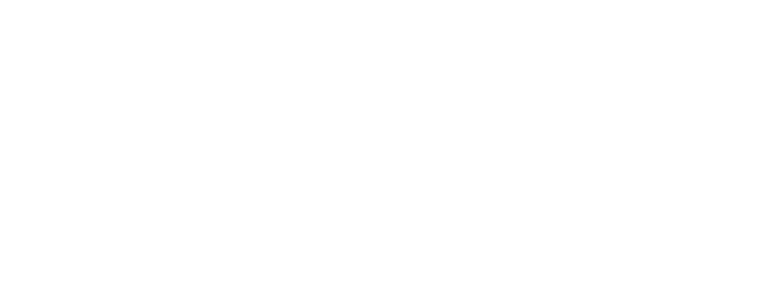
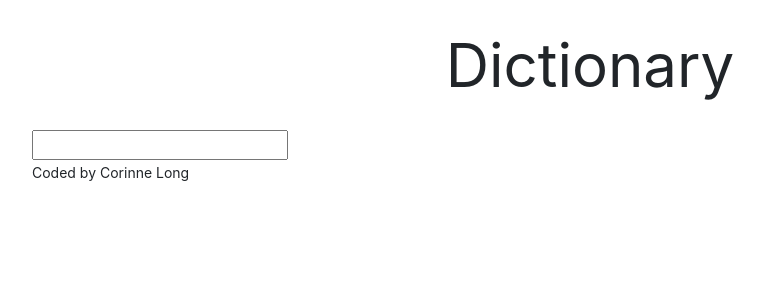
Before and after one commit to boschmac/dictionary-react, a React (Create React App) app: page / in a window 1280 px wide. Shown: the top 300 px of the page, without its empty margins (50-814 px from the left). Built offline with nearby package versions, Linux system fonts and the light colour scheme.

Commit message:
Setting up word search for dictionary

```diff
--- a/package.json
+++ b/package.json
@@ -6,6 +6,7 @@
     "@testing-library/jest-dom": "^5.16.3",
     "@testing-library/react": "^12.1.4",
     "@testing-library/user-event": "^13.5.0",
+    "axios": "^0.26.1",
     "bootstrap": "^5.1.3",
     "react": "^18.0.0",
     "react-dom": "^18.0.0",
--- a/src/App.css
+++ b/src/App.css
@@ -0,0 +1,5 @@
+.App-header {
+  padding: 20px;
+  text-align: center;
+  font-size: 60px;
+}
--- a/src/App.js
+++ b/src/App.js
@@ -1,11 +1,21 @@
 
 import './App.css';
+import Dictionary from './Dictionary';
 
 function App() {
   return (
     <div className="App">
+      <div className="container">
       <header className="App-header">
+        Dictionary
       </header>
+      <main>
+        <Dictionary />
+      </main>
+      <footer className="App-footer">
+        <small>Coded by Corinne Long</small>
+      </footer>
+    </div>
     </div>
   );
 }
--- /dev/null
+++ b/src/Dictionary.js
@@ -0,0 +1,23 @@
+import React, { useState } from "react";
+import "./Dictionary.css";
+
+export default function Dictionary (){
+let [keyword, setKeyword] = useState("");
+
+function handleKeywordChange(event){
+  setKeyword(event.target.value);
+}
+
+  function search(event){
+event.preventDefault();
+alert(`Searching for ${keyword}`);
+  }
+
+  return (
+  <div className="Dictionary">
+    <form onSubmit={search}>
+      <input type="search" onChange={handleKeywordChange}/>
+    </form>
+  </div>
+  )
+}
```
Also changed, not shown: src/Dictionary.css (added), 1 other file (tests, documents, lock files or other folders).
